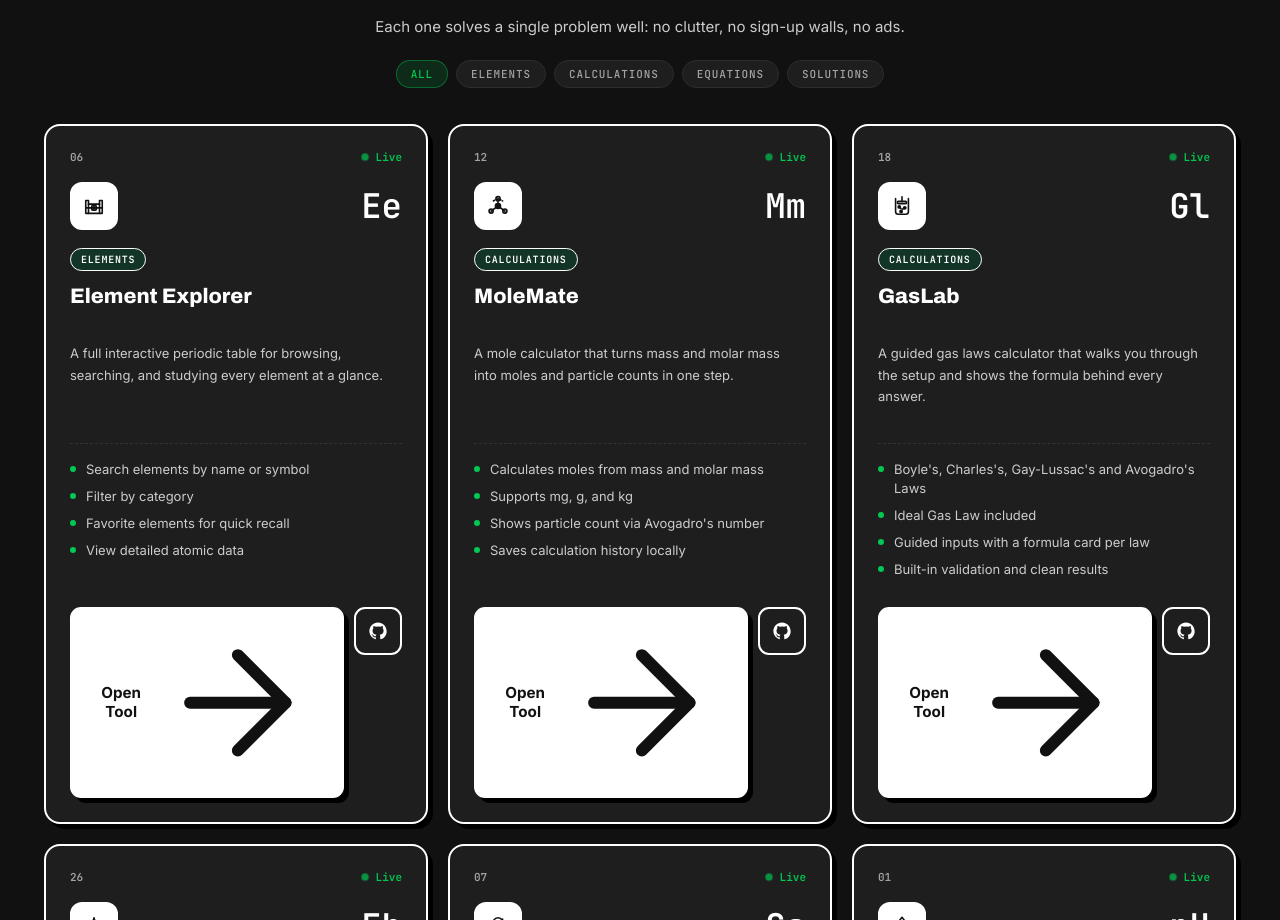
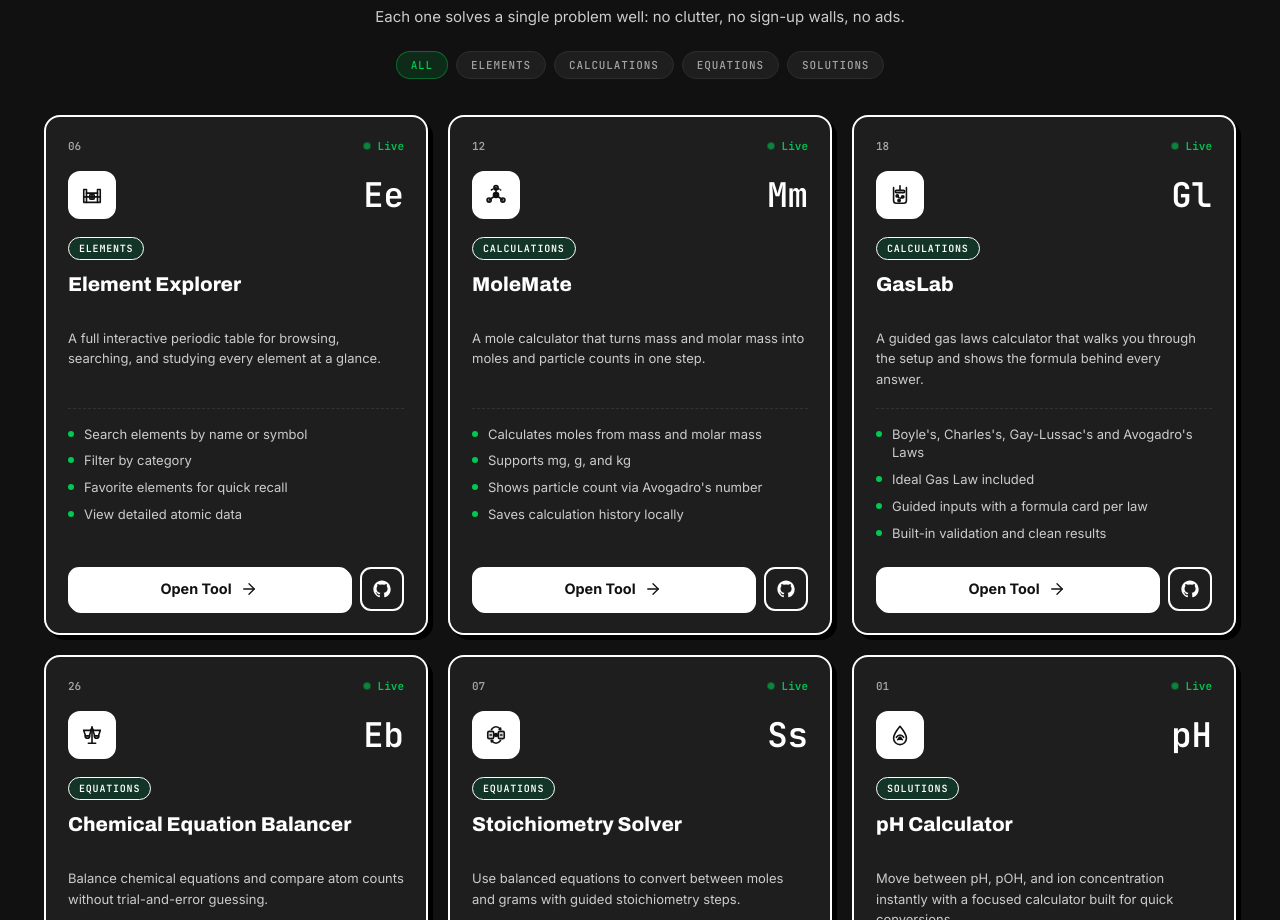
Before and after one commit to AK-Lmn/ChemKit, a React (Vite) app: page / in a window 1280 px wide. Shown: the part 1880-2800 px from the top of the page. Built offline with nearby package versions, Linux system fonts and the light colour scheme.

Commit message:
fix(ui): constrain tool card action button dimensions and icon svg scaling

```diff
--- a/src/components/Icons.jsx
+++ b/src/components/Icons.jsx
@@ -1,4 +1,6 @@
 const baseProps = {
+  width: 20,
+  height: 20,
   viewBox: '0 0 24 24',
   fill: 'none',
   stroke: 'currentColor',
--- a/src/index.css
+++ b/src/index.css
@@ -1360,6 +1360,20 @@ button.ck-history-item:hover {
   box-shadow: 1px 1px 0 var(--border-strong);
 }
 
+.landing-btn svg {
+  width: 18px !important;
+  height: 18px !important;
+  max-width: 18px !important;
+  max-height: 18px !important;
+  flex: none;
+  flex-shrink: 0 !important;
+  transition: transform var(--dur-fast);
+}
+
+.landing-btn:hover svg {
+  transform: translateX(3px);
+}
+
 .landing-btn.primary {
   background: var(--ink);
   color: var(--bg);
@@ -1761,8 +1775,8 @@ button.ck-history-item:hover {
   position: relative;
   display: flex;
   flex-direction: column;
-  min-height: 560px;
-  padding: 24px;
+  min-height: 480px;
+  padding: 22px;
   border: 2px solid var(--border-strong);
   border-radius: 16px;
   background: var(--surface);
@@ -1847,21 +1861,21 @@ button.ck-history-item:hover {
 }
 
 .tool-card h3 {
-  min-height: 52px;
+  min-height: 48px;
   margin: 12px 0 0;
   font-family: var(--font-display);
-  font-size: 21px;
+  font-size: 20px;
   font-weight: 800;
   line-height: 1.25;
   color: var(--ink);
 }
 
 .card-description {
-  min-height: 84px;
+  min-height: 64px;
   margin: 8px 0 0;
   color: var(--ink-2);
   font-size: 13px;
-  line-height: 1.65;
+  line-height: 1.6;
 }
 
 .tool-card ul {
@@ -1894,21 +1908,56 @@ button.ck-history-item:hover {
 
 .card-actions {
   display: flex;
+  align-items: center;
   gap: 10px;
-  margin-top: 20px;
+  margin-top: auto;
+  padding-top: 16px;
 }
 
 .card-actions .primary {
   flex: 1;
+  height: 44px;
+  min-height: 44px;
+  max-height: 44px;
+  padding: 0 16px;
+  font-size: 0.9rem;
+  font-weight: 700;
+  display: inline-flex;
+  align-items: center;
+  justify-content: center;
+  gap: 8px;
   background: var(--ink);
   color: var(--bg);
   border: 2px solid var(--border-strong);
+  border-radius: var(--radius-md);
+  box-shadow: 2px 2px 0 var(--border-strong);
 }
 
 .card-actions .primary:hover {
   background: var(--accent);
   color: var(--accent-ink);
-  border-color: var(--accent);
+  border-color: var(--border-strong);
+  transform: translateY(-2px);
+  box-shadow: 4px 4px 0 var(--border-strong);
+}
+
+.card-actions .primary svg {
+  width: 18px !important;
+  height: 18px !important;
+  max-width: 18px !important;
+  max-height: 18px !important;
+  flex: none;
+  flex-shrink: 0 !important;
+}
+
+.card-actions .icon-button {
+  width: 44px;
+  height: 44px;
+  min-width: 44px;
+  min-height: 44px;
+  max-width: 44px;
+  max-height: 44px;
+  flex-shrink: 0;
 }
 
 .icon-button {
```
